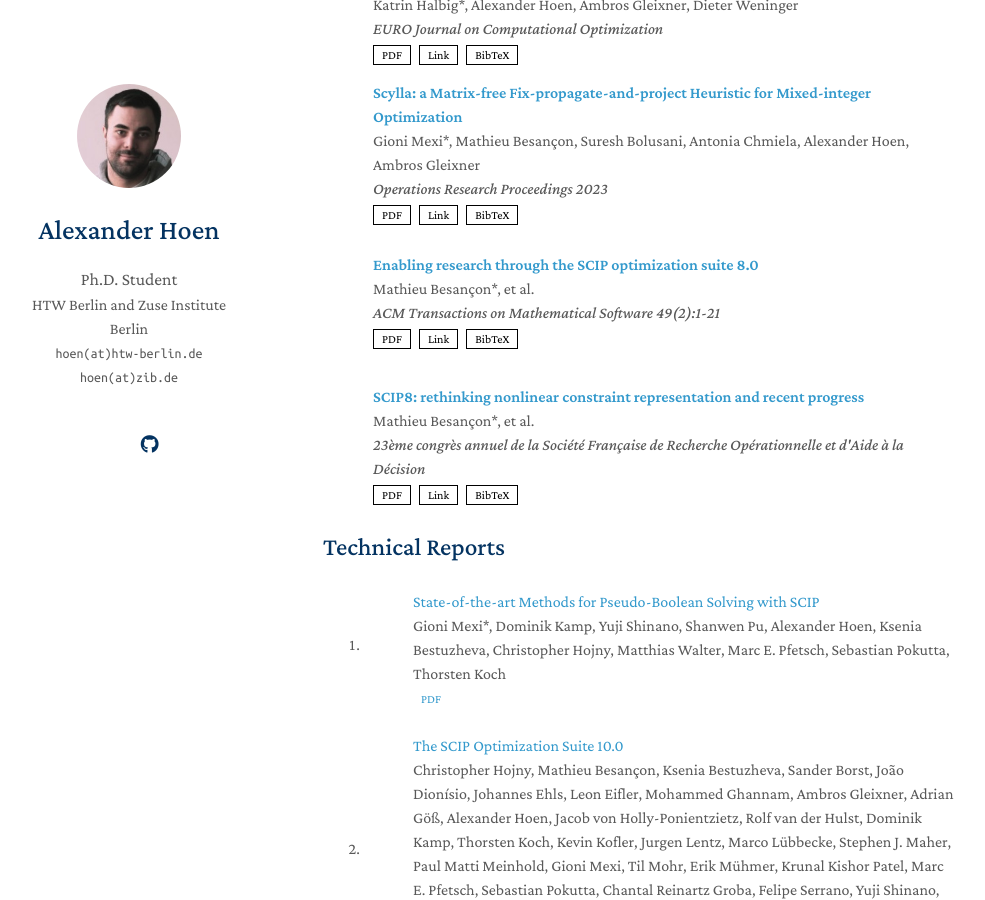
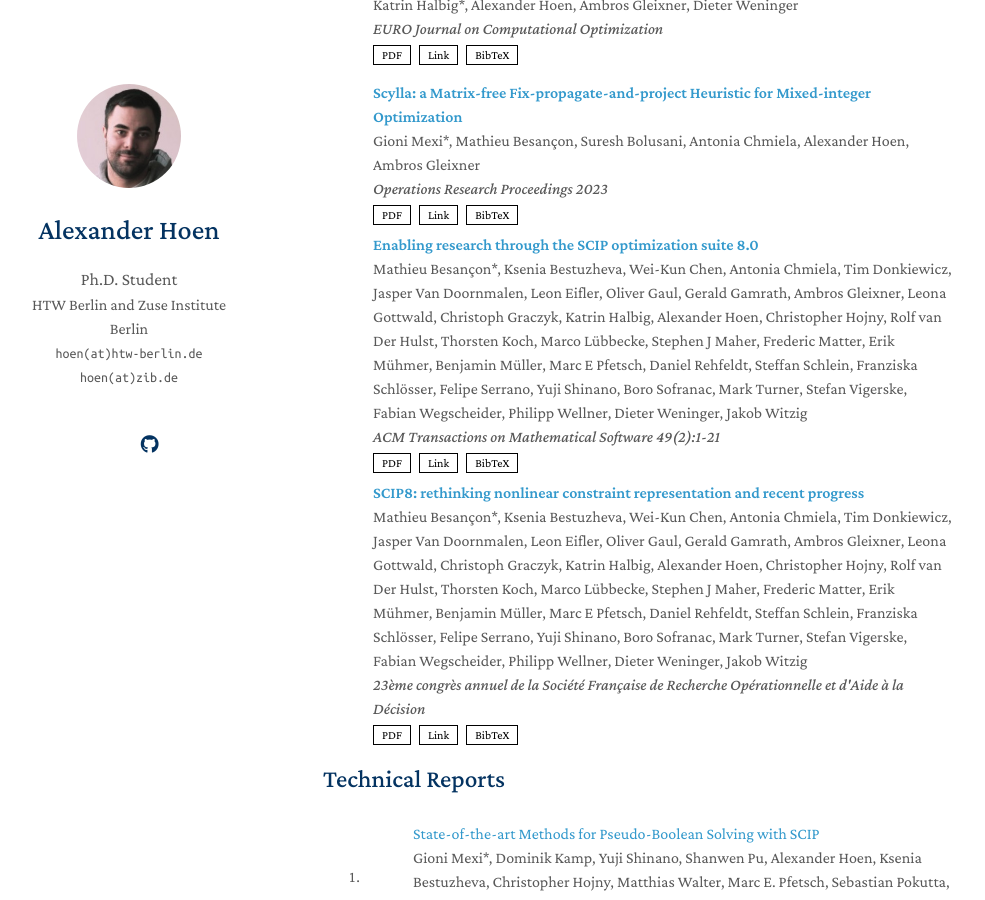
Before and after one commit to alexhoen/alexhoen.github.io, a Jekyll site: the page built from index.md, in a window 1280 px wide and 900 px high, scrolled down 1268 px. Shown: the whole window, without its empty margins (147-1132 px from the left). Built offline with Jekyll 4.4.1, drawn with Linux system fonts in a browser that asks for light colours; nearby versions of some CDN libraries; a style sheet for code colours, icons or effects is not loaded; our own code applies the rules of GitHub Pages for plain Markdown files.

Commit message:
Update publication entries and authors in YAML file

```diff
--- a/_data/publications.yml
+++ b/_data/publications.yml
@@ -61,6 +61,9 @@ main:
         author = {von Holly-Ponientzietz, Jacob and Hoen, Alexander and Turner, Mark and Gleixner, Ambros},
         title = {Clique Probing for Mixed-Integer Programs},
         year = {2025},
+        eprint = {2512.17551},
+        archivePrefix = {arXiv},
+        primaryClass = {math.OC},
         note = {Under review}
       }
 
@@ -113,13 +116,13 @@ main:
       }
 
   - title: "Enabling research through the SCIP optimization suite 8.0"
-    authors: "Mathieu Besançon*, et al."
+    authors: "Mathieu Besançon*, Ksenia Bestuzheva, Wei-Kun Chen, Antonia Chmiela, Tim Donkiewicz, Jasper Van Doornmalen, Leon Eifler, Oliver Gaul, Gerald Gamrath, Ambros Gleixner, Leona Gottwald, Christoph Graczyk, Katrin Halbig, Alexander Hoen, Christopher Hojny, Rolf van Der Hulst, Thorsten Koch, Marco Lübbecke, Stephen J Maher, Frederic Matter, Erik Mühmer, Benjamin Müller, Marc E Pfetsch, Daniel Rehfeldt, Steffan Schlein, Franziska Schlösser, Felipe Serrano, Yuji Shinano, Boro Sofranac, Mark Turner, Stefan Vigerske, Fabian Wegscheider, Philipp Wellner, Dieter Weninger, Jakob Witzig"
     conference: "ACM Transactions on Mathematical Software 49(2):1-21"
     pdf: https://arxiv.org/abs/2303.07101
     page: https://dl.acm.org/doi/abs/10.1145/3585516
     bibtex: |
       @article{Besancon2023SCIP8,
-        author = {Besancon, Mathieu et al.},
+        author = {Besancon, Mathieu and Bestuzheva, Ksenia and Chen, Wei-Kun and Chmiela, Antonia and Donkiewicz, Tim and Van Doornmalen, Jasper and Eifler, Leon and Gaul, Oliver and Gamrath, Gerald and Gleixner, Ambros and Gottwald, Leona and Graczyk, Christoph and Halbig, Katrin and Hoen, Alexander and Hojny, Christopher and van Der Hulst, Rolf and Koch, Thorsten and Luebbecke, Marco and Maher, Stephen J and Matter, Frederic and Muehmer, Erik and Mueller, Benjamin and Pfetsch, Marc E and Rehfeldt, Daniel and Schlein, Steffan and Schloesser, Franziska and Serrano, Felipe and Shinano, Yuji and Sofranac, Boro and Turner, Mark and Vigerske, Stefan and Wegscheider, Fabian and Wellner, Philipp and Weninger, Dieter and Witzig, Jakob},
         title = {Enabling research through the SCIP optimization suite 8.0},
         journal = {ACM Transactions on Mathematical Software},
         year = {2023},
@@ -127,13 +130,13 @@ main:
       }
 
   - title: "SCIP8: rethinking nonlinear constraint representation and recent progress"
-    authors: "Mathieu Besançon*, et al."
+    authors: "Mathieu Besançon*, Ksenia Bestuzheva, Wei-Kun Chen, Antonia Chmiela, Tim Donkiewicz, Jasper Van Doornmalen, Leon Eifler, Oliver Gaul, Gerald Gamrath, Ambros Gleixner, Leona Gottwald, Christoph Graczyk, Katrin Halbig, Alexander Hoen, Christopher Hojny, Rolf van Der Hulst, Thorsten Koch, Marco Lübbecke, Stephen J Maher, Frederic Matter, Erik Mühmer, Benjamin Müller, Marc E Pfetsch, Daniel Rehfeldt, Steffan Schlein, Franziska Schlösser, Felipe Serrano, Yuji Shinano, Boro Sofranac, Mark Turner, Stefan Vigerske, Fabian Wegscheider, Philipp Wellner, Dieter Weninger, Jakob Witzig"
     conference: 23ème congrès annuel de la Société Française de Recherche Opérationnelle et d'Aide à la Décision
     pdf: https://hal.science/hal-03595412v1/document
     page: https://hal.science/hal-03595412/
     bibtex: |
       @inproceedings{Besancon2023SCIP8Conf,
-        author = {Besancon, Mathieu et al.},
+        author = {Besancon, Mathieu and Bestuzheva, Ksenia and Chen, Wei-Kun and Chmiela, Antonia and Donkiewicz, Tim and Van Doornmalen, Jasper and Eifler, Leon and Gaul, Oliver and Gamrath, Gerald and Gleixner, Ambros and Gottwald, Leona and Graczyk, Christoph and Halbig, Katrin and Hoen, Alexander and Hojny, Christopher and van Der Hulst, Rolf and Koch, Thorsten and Luebbecke, Marco and Maher, Stephen J and Matter, Frederic and Muehmer, Erik and Mueller, Benjamin and Pfetsch, Marc E and Rehfeldt, Daniel and Schlein, Steffan and Schloesser, Franziska and Serrano, Felipe and Shinano, Yuji and Sofranac, Boro and Turner, Mark and Vigerske, Stefan and Wegscheider, Fabian and Wellner, Philipp and Weninger, Dieter and Witzig, Jakob},
         title = {SCIP8: rethinking nonlinear constraint representation and recent progress},
         booktitle = {ROADEF},
         year = {2023}
```
